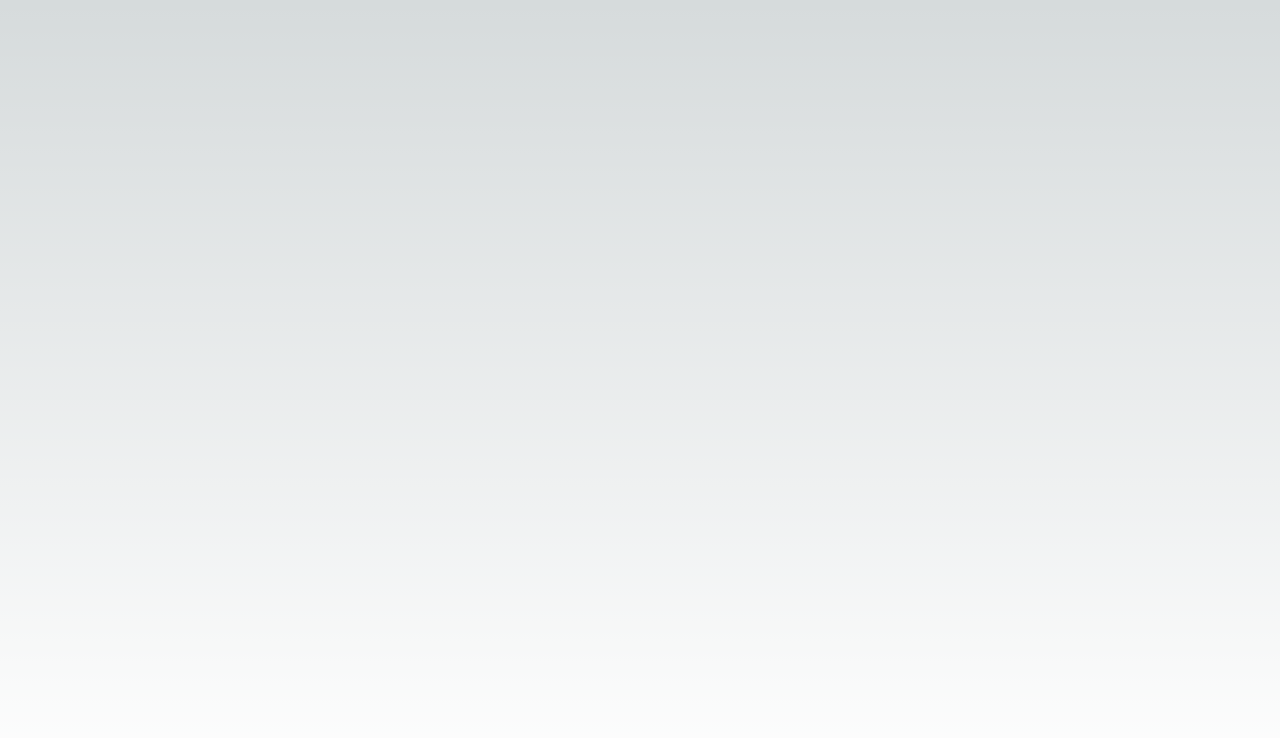
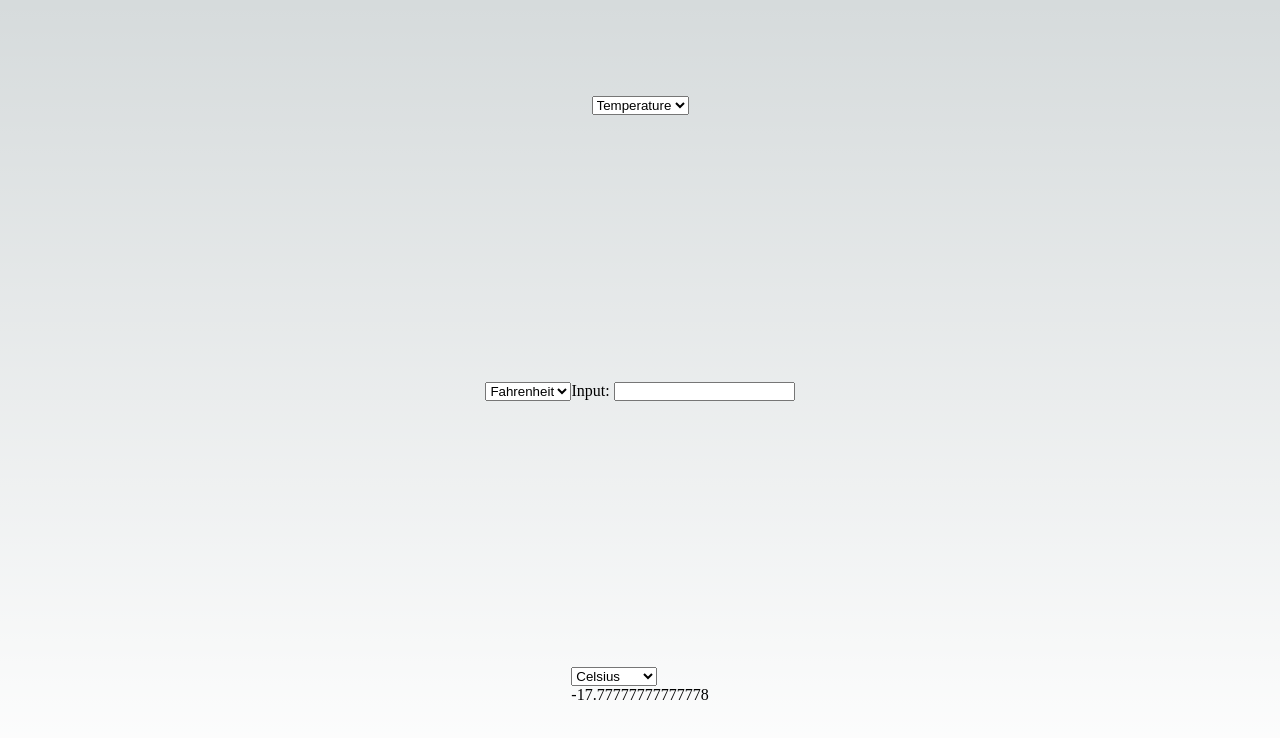
Before and after one commit to YouGuavas/unit-converter, a Next.js app: page / in a window 1280 px wide. Shown: the top 738 px of the page. Built offline with nearby package versions, Linux system fonts and the light colour scheme.

Commit message:
Implement groundwork for conversion formulae

```diff
--- a/pages/index.tsx
+++ b/pages/index.tsx
@@ -1,9 +1,95 @@
 import Head from 'next/head'
-import Image from 'next/image'
 import styles from '../styles/Home.module.css'
+import { useEffect, useState } from 'react';
 
 
 export default function Home() {
+  const [conversionMeasurements, setConversionMeasurements] = useState([]);
+  const [conversionUnits, setConversionUnits] = useState({input: '', output: ''})
+  const [convertedValue, setConvertedValue] = useState(0);
+  const categories: object = {
+    Temperature: {
+      measurements: ['Fahrenheit', 'Celsius', 'Kelvin'],
+      conversions: {
+        'C-F': (c: number) => {return ((9/5) * c) + 32},
+        'C-K': (c: number) => {return (c+273.15)},
+        'F-C': (f: number) => {return (f-32) * 5/9},
+        'F-K': (f: number) => {return (f-32) * 5/9 + 273.15},
+      }
+    },
+    Weight: {
+      measurements: ['Pounds', 'Kilograms'],
+      conversions: {
+        'LB-KG': (lb: number) => {return lb}
+      }
+    }
+  }
+  const populateConversionDropdown = () => {
+    return conversionMeasurements.map((item, index) => {
+      return <option key={index} value={item}>{item}</option>
+    })
+  }
+  const populateCategoryDropdown = () => {
+    return Object.keys(categories).map((item, index) => {
+      return <option key={index} value={item}>{item}</option>
+    })
+  }
+  const handleUnitChange = async (unitRelevance: string, changeTo: string) => {
+    unitRelevance === 'input' ? await setConversionUnits({input: changeTo, output: conversionUnits.output}) : await setConversionUnits({input: conversionUnits.input, output: changeTo});
+  }
+  const handleCategoryChange = (changeTo: string) => {
+    setConversionMeasurements(categories[changeTo].measurements);
+    const input = document.getElementById('input-dropdown').value;
+    const output = document.getElementById('output-dropdown').value;
+    setConversionUnits({input, output})
+  }
+  const handleConversion = () => {
+    const input: string = conversionUnits.input, output: string = conversionUnits.output;
+
+    if (typeof window === 'object') {
+    const inputElement = document.getElementById('conversion-input');
+    let inputValue: string | number | undefined = 0;
+    if (inputElement != null) {
+      inputValue = Number((inputElement as HTMLInputElement | null)?.value);
+    }
+
+
+    if (input === output) {
+      setConvertedValue(inputValue);
+      return;
+    }
+    if (input === 'Fahrenheit') {
+      const conversions = categories.Temperature.conversions;
+      switch(output) {
+        case 'Celsius':
+          setConvertedValue(conversions['F-C'](inputValue));
+          break;
+        case 'Kelvin':
+          setConvertedValue(conversions['F-K'](inputValue));
+          break;
+      }
+    } else if (input === 'Celsius') {
+      const conversions = categories.Temperature.conversions;
+      switch (output) {
+        case 'Fahrenheit':
+          setConvertedValue(conversions['C-F'](inputValue));
+          break;
+        case 'Kelvin':
+          setConvertedValue(conversions['C-K'](inputValue));
+          break;
+      }
+    }
+  }
+  }
+  useEffect(() => {
+    setConversionMeasurements(categories['Temperature'].measurements);
+  }, [])
+  useEffect(() => {
+    setConversionUnits({input: conversionMeasurements[0], output: conversionMeasurements[1]})
+  }, [conversionMeasurements])
+  useEffect(() => {
+    handleConversion();
+  }, [conversionUnits])
   return (
     <>
       <Head>
@@ -13,16 +99,25 @@ export default function Home() {
         <link rel="icon" href="/favicon.ico" />
       </Head>
       <main className={styles.main}>
-        <div className={styles.description}>
+        <select id='category-dropdown' defaultValue='Temperature' name='conversion-category' onChange={(event) => handleCategoryChange(event.target.value)}>
+          {populateCategoryDropdown()}
+        </select>
 
+        <div>
+          <select value={conversionUnits.input} id='input-dropdown' defaultValue='Fahrenheit' onChange={(event) => handleUnitChange('input', event.target.value)}>
+            {populateConversionDropdown()}
+          </select>
+          <label htmlFor='conversion-input'>Input: </label>
+          <input type='text' id='conversion-input' name='conversion-input' onChange={handleConversion}/>
         </div>
 
-        <div className={styles.center}>
-
-        </div>
-
-        <div className={styles.grid}>
-
+        <div>
+          <select value={conversionUnits.output} id='output-dropdown' defaultValue='Celsius' onChange={(event) => handleUnitChange('output', event.target.value)}>
+            {populateConversionDropdown()}
+          </select>
+          <div id='conversion-output'>
+            {convertedValue}
+          </div>
         </div>
       </main>
     </>
```
